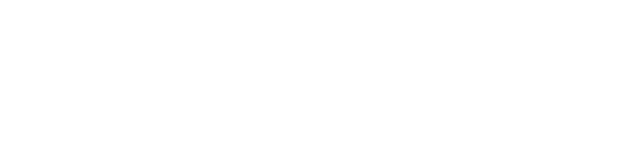
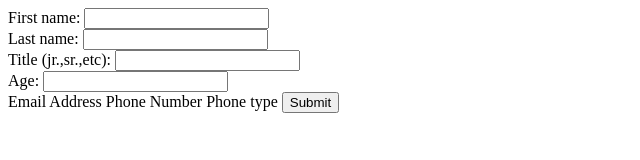
Before and after one commit to baker-morgan-wm/Dovia, a plain HTML site: page SignUpPage.html in a window 1280 px wide. Shown: the whole page, without its empty margins (0-640 px from the left). Drawn offline with Linux system fonts and the light colour scheme.

Commit message:
Linked javascript and css to the html and added places to input info

```diff
--- a/SignUpPage.html
+++ b/SignUpPage.html
@@ -1,10 +1,21 @@
 <!DOCTYPE html>
 <html lang="en">
+<script type="text/javascript" src="Scripts.js"></script>
 <head>
+    <link rel="stylesheet" type="text/css" href="sheet.css">
     <meta charset="UTF-8">
     <title></title>
 </head>
 <body>
-
+<form action="demo_form.asp">
+    First name: <input type="text" name="fname"><br>
+    Last name: <input type="text" name="lname"><br>
+    Title (jr.,sr.,etc): <input type="text" name="title"><br>
+    Age: <input type="text" name="age"><br>
+    Email Address
+    Phone Number
+    Phone type
+    <input type="submit" value="Submit">
+</form>
 </body>
 </html>
```
